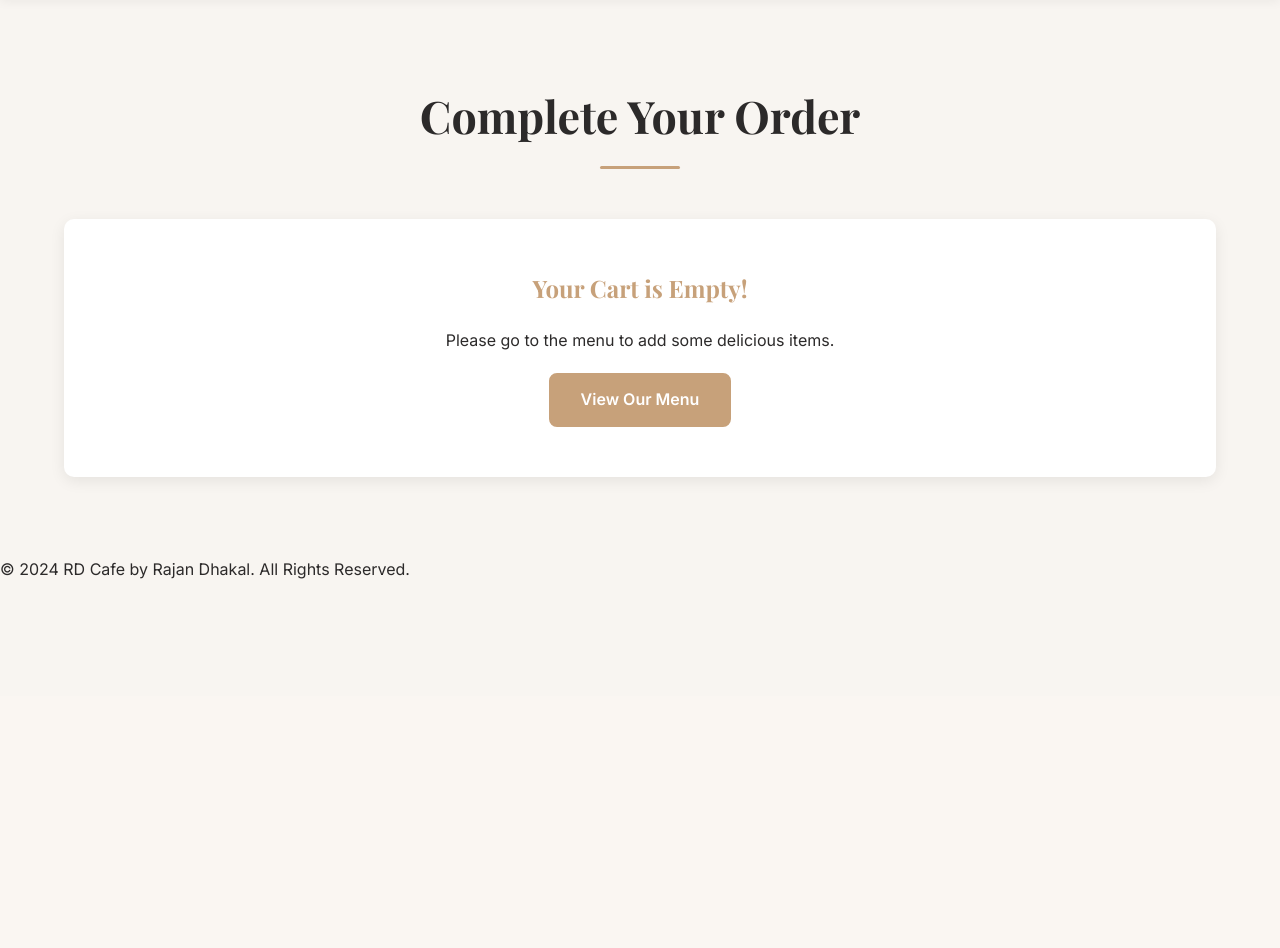
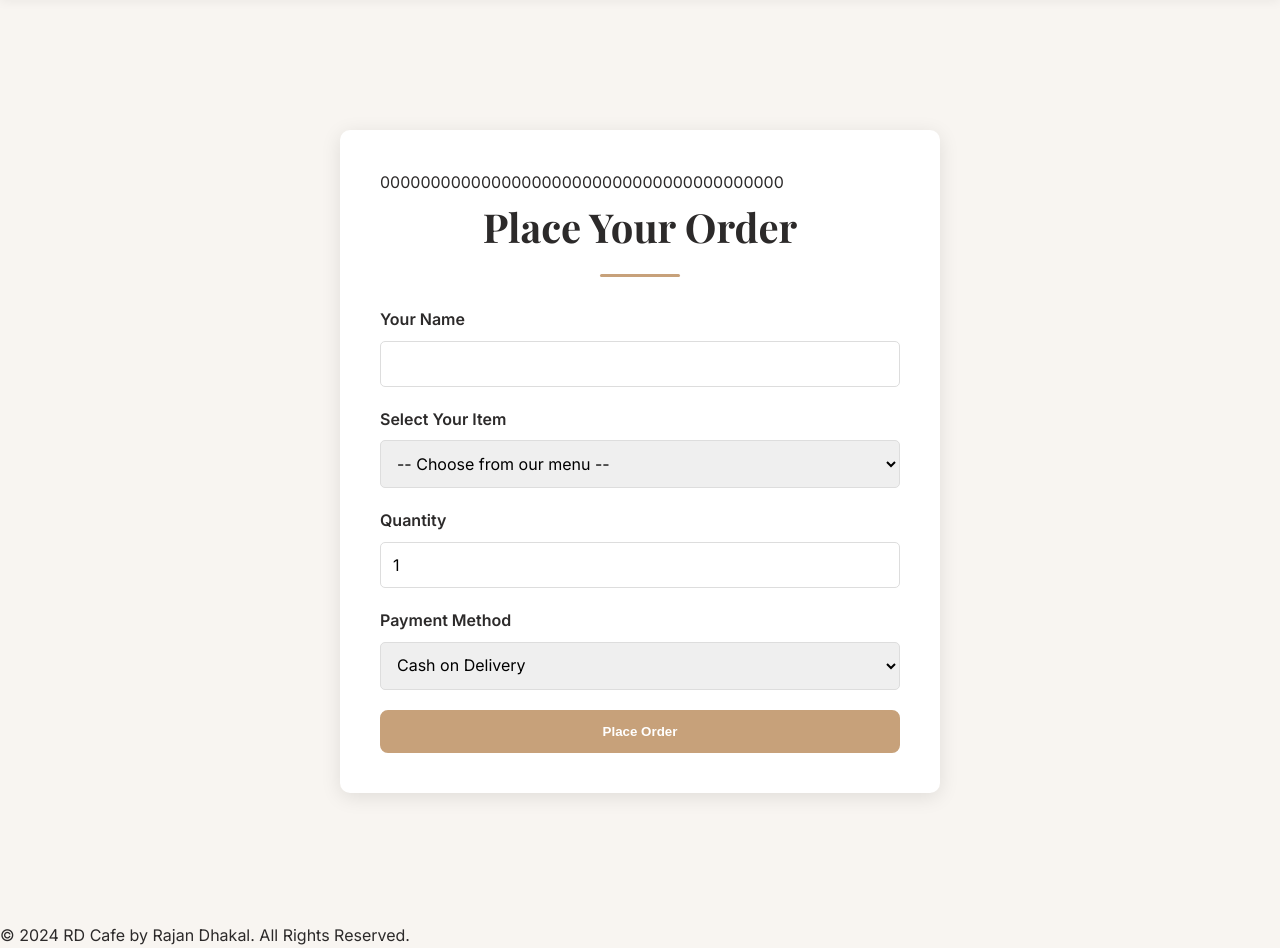
Before and after one commit to raza-dhakal/rd-cafe-website, a Flask app: page /order in a window 1280 px wide. Shown: the part 104-1052 px from the top of the page. Before the commit the page ends 683 px from the top, so only its background shows below. Run offline with Flask 3, Linux system fonts and the light colour scheme; data comes from the database, SQL or seed files in the repository; some libraries are stand-ins or nearby versions.

Commit message:
feat: Refactor core user flows (Login, Signup, Menu, Order updates)

```diff
--- a/templates/order.html
+++ b/templates/order.html
@@ -1,88 +1,36 @@
 {% extends "base.html" %}
-{% block title %}Checkout & Payment - RD Cafe{% endblock %}
-
+{% block title %}Order Now - RD Cafe{% endblock %}
 {% block content %}
 <section class="container content-section">
-    <h1 class="section-title">Complete Your Order</h1>
+    <div class="form-container" style="max-width: 600px;">
 
+        <!-- Flash messages go here, outside the form -->
         {% include '_flash_messages.html' %}
 
-    {% set has_items = cart_items | length > 0 if cart_items is defined else false %}
-
-    {% if has_items %}
-    <div class="checkout-grid">
-
-        <div class="order-summary">
-            <h2 style="font-size: 1.8rem; margin-bottom: 25px;">Your Cart ({{ cart_items | length }} items)</h2>
-
-            {% for item in cart_items %}
-            <div class="summary-item">
-                <img src="{{ url_for('static', filename='images/' + item.image_url) }}"
-                     alt="{{ item.name }}"
-                     class="item-img"
-                     onerror="this.onerror=null;this.src='{{ url_for('static', filename='images/placeholder.jpg') }}';">
-
-                <div class="item-details">
-                    <h3 style="margin: 0;">{{ item.name }} (x{{ item.quantity }})</h3>
-                    <p style="color: #666; font-size: 0.9rem;">{{ item.description | truncate(60, true) }}</p>
-                </div>
-                <span class="card-price">Rs. {{ "%.2f"|format(item.total_price) }}</span>
-            </div>
-            {% endfor %}
-
-            <div class="total-breakdown">
-                <div class="total-row">
-                    <span>Subtotal:</span>
-                    <span class="card-price">Rs. {{ "%.2f"|format(subtotal) }}</span>
-                </div>
-                <div class="total-row" style="color: var(--color-danger); font-weight: 600;">
-                    <span>Discount:</span>
-                    <span class="card-price">Rs. - {{ "%.2f"|format(discount) }}</span>
-                </div>
-                <div class="total-row grand-total">
-                    <span>Grand Total:</span>
-                    <span class="card-price">Rs. {{ "%.2f"|format(final_total) }}</span>
-                </div>
-            </div>
-        </div>
-
-        <div class="checkout-details">
-            <h2 style="font-size: 1.8rem; margin-bottom: 25px;">Checkout Details</h2>
-
-            <form method="POST" action="{{ url_for('place_final_order') }}" class="auth-form" style="box-shadow: none; padding: 0;">
+        <form method="POST" action="{{ url_for('order') }}" class="auth-form">
+            <!-- CSRF token goes HERE, inside the form -->
             {{ csrf_token() }}
+            <h2 class="section-title" style="margin-bottom: 30px; font-size: 2.5rem;">Place Your Order</h2>
 
             <div class="form-group">
                 <label for="customer_name">Your Name</label>
                 <input type="text" id="customer_name" name="customer_name" class="form-control"
                        value="{{ session.username if session.logged_in else '' }}" required>
             </div>
+
             <div class="form-group">
-                    <label for="delivery_address">Delivery Address</label>
-                    <input type="text" id="delivery_address" name="delivery_address" class="form-control" required placeholder="Main Street, Kathmandu">
+                <label for="menu_item">Select Your Item</label>
+                <select id="menu_item" name="menu_item_id" class="form-control" required>
+                    <option value="" disabled selected>-- Choose from our menu --</option>
+                    {% for item in menu_items %}
+                        <option value="{{ item.id }}">{{ item.name }} - (Rs. {{ "%.2f"|format(item.price) }})</option>
+                    {% endfor %}
+                </select>
             </div>
 
-                {% if session.logged_in and user_points is defined and user_points > 0 %}
             <div class="form-group">
-                    <label style="display: flex; justify-content: space-between; align-items: center;">
-                        <span>Use Reward Points</span>
-                        <span style="font-weight: 400; font-size: 0.9rem;">(Available: {{ user_points }} Points)</span>
-                    </label>
-                    <div class="discount-field">
-                        <input type="number" id="points_to_use" name="points_to_use" class="form-control"
-                               min="0" max="{{ user_points }}" placeholder="Enter points to use (e.g., 100)">
-                        <button type="button" class="btn-apply">Apply</button>
-                    </div>
-                    <small style="color: #666;">100 Points = Rs. 100 Discount</small>
-                </div>
-                {% endif %}
-
-                <div class="form-group">
-                    <label for="coupon_code">Free Coupon Code</label>
-                    <div class="discount-field">
-                        <input type="text" id="coupon_code" name="coupon_code" class="form-control" placeholder="Enter coupon code (e.g., COFFEELOVE)">
-                        <button type="button" class="btn-apply">Apply</button>
-                    </div>
+                <label for="quantity">Quantity</label>
+                <input type="number" id="quantity" name="quantity" class="form-control" value="1" min="1" required>
             </div>
 
             <div class="form-group">
@@ -94,17 +42,8 @@
                 </select>
             </div>
 
-                <button type="submit" class="btn-primary auth-btn">Confirm & Place Order (Rs. {{ "%.2f"|format(final_total) }})</button>
+            <button type="submit" class="btn-primary auth-btn">Place Order</button>
         </form>
     </div>
-    </div>
-    {% else %}
-    <div style="text-align: center; padding: 50px; background: #fff; border-radius: 10px; box-shadow: 0 4px 15px rgba(0,0,0,0.08);">
-        <h2 style="font-family: 'Playfair Display', serif; color: var(--color-accent);">Your Cart is Empty!</h2>
-        <p style="margin: 20px 0;">Please go to the menu to add some delicious items.</p>
-        <a href="{{ url_for('menu') }}" class="btn-primary">View Our Menu</a>
-    </div>
-    {% endif %}
-
 </section>
 {% endblock %}
```
Also changed, not shown: templates/login.html (+5 -10 lines), templates/signup.html (+3 -10 lines). Lines whose indentation alone changed are shown as unchanged.
